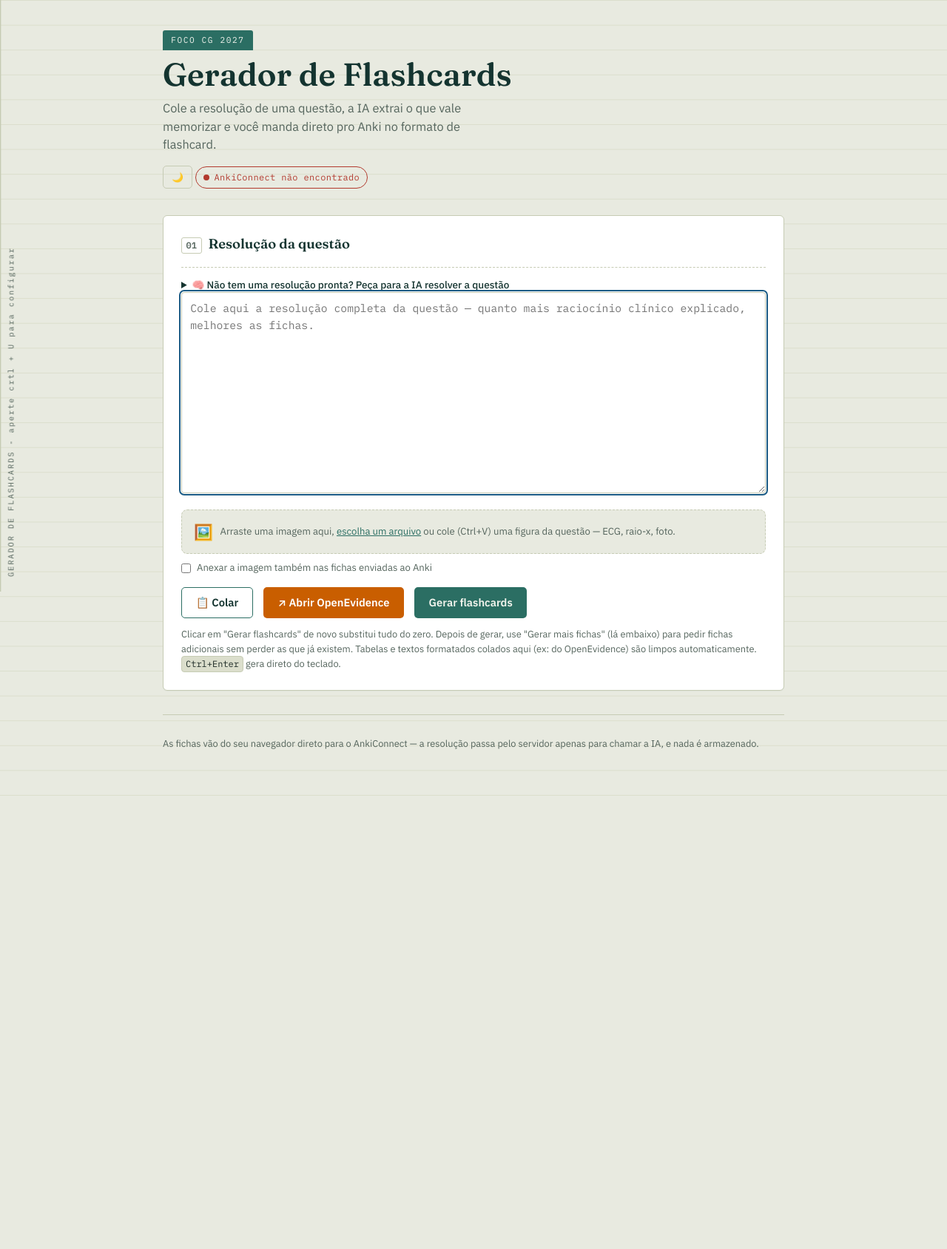
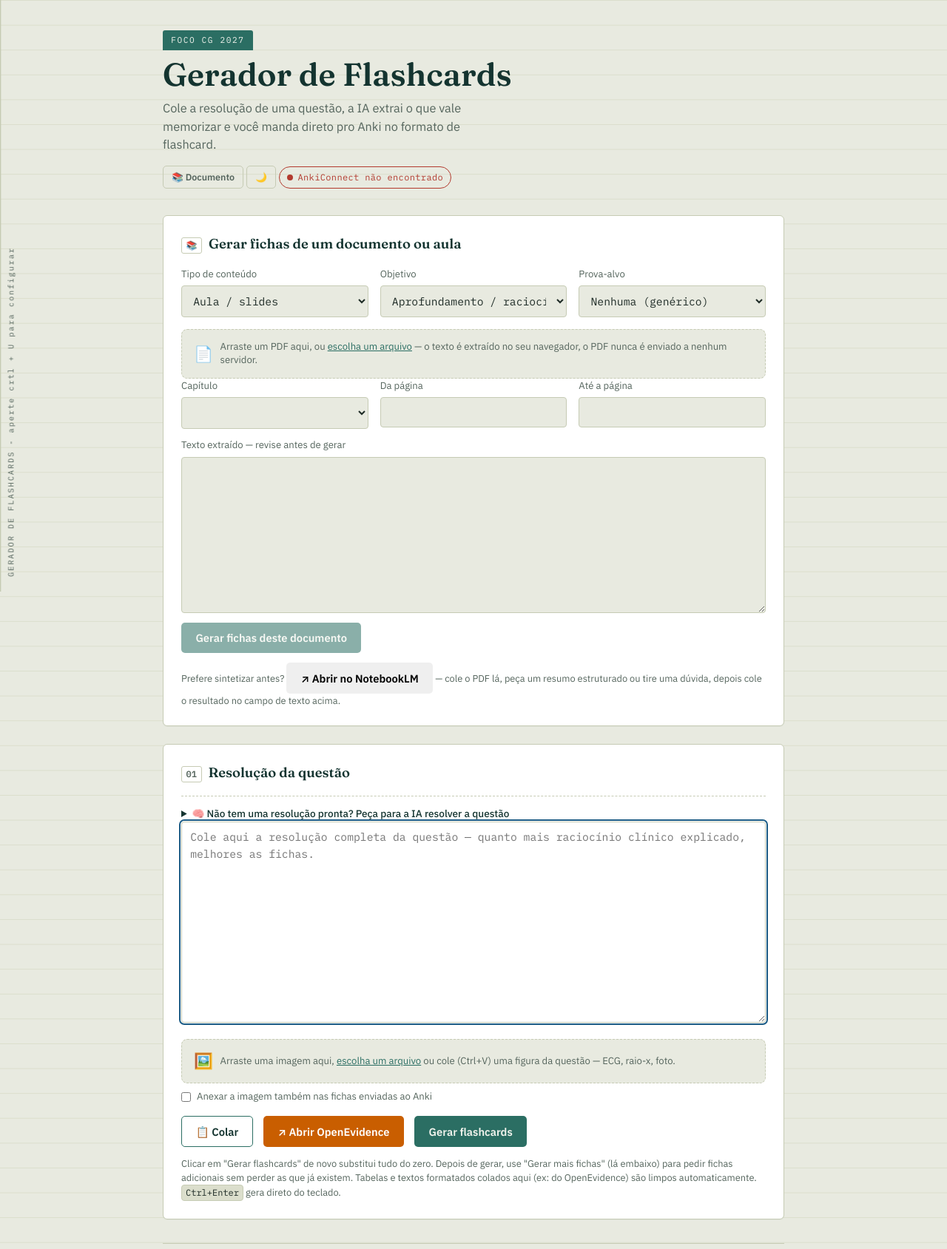
Before and after one commit to francescoconsonni/francards, a Flask app: page / in a window 1280 px wide. Shown: the top 1689 px of the page at 74% size. Before the commit the page ends 1076 px from the top, so only its background shows below. Run offline with Flask 3, Linux system fonts and the light colour scheme; lists and menus that the app fills with data are empty; some libraries are stand-ins or nearby versions.

Commit message:
Update index.html

```diff
--- a/templates/index.html
+++ b/templates/index.html
@@ -29,11 +29,82 @@
     <span class="tab">FOCO CG 2027</span>
     <h1>Gerador&nbsp;de Flashcards</h1>
     <p class="sub">Cole a resolução de uma questão, a IA extrai o que vale memorizar e você manda direto pro Anki no formato de flashcard.</p>
+    <button id="docModeToggleBtn" class="btn-ghost" type="button" title="Gerar fichas a partir de um documento, aula ou capítulo de livro">📚 Documento</button>
     <button id="themeToggle" class="btn-ghost" type="button" title="Alternar tema">🌙</button>
     <span id="ankiStatus" class="status-pill" data-state="checking">verificando AnkiConnect…</span>
   </header>
 
   <main>
+    <!-- PAINEL DE DOCUMENTO/AULA — separado, oculto por padrão -->
+    <section class="panel doc-panel" id="documentPanel">
+      <h2 class="panel-title"><span class="idx">📚</span> Gerar fichas de um documento ou aula</h2>
+
+      <div class="field-grid">
+        <label class="field">
+          <span>Tipo de conteúdo</span>
+          <select id="docTipoConteudo">
+            <option value="aula">Aula / slides</option>
+            <option value="livro">Capítulo de livro</option>
+            <option value="diretriz">UpToDate / diretriz</option>
+          </select>
+        </label>
+        <label class="field">
+          <span>Objetivo</span>
+          <select id="docObjetivo">
+            <option value="aprofundamento">Aprofundamento / raciocínio</option>
+            <option value="revisao">Revisão ampla</option>
+            <option value="protocolo">Fixação de protocolo/número</option>
+            <option value="caso-clinico">Estilo caso clínico</option>
+          </select>
+        </label>
+        <label class="field">
+          <span>Prova-alvo</span>
+          <select id="docProvaAlvo">
+            <option value="">Nenhuma (genérico)</option>
+            <option value="hcfmusp-acesso-direto">HCFMUSP — Acesso Direto</option>
+          </select>
+        </label>
+      </div>
+
+      <div class="image-zone doc-zone" id="docDropZone" tabindex="0">
+        <input type="file" id="docFileInput" accept="application/pdf" hidden>
+        <div class="image-zone-hint">
+          <span class="image-zone-icon">📄</span>
+          <span>Arraste um PDF aqui, ou <label class="image-zone-link" for="docFileInput">escolha um arquivo</label> — o texto é extraído no seu navegador, o PDF nunca é enviado a nenhum servidor.</span>
+        </div>
+      </div>
+
+      <div id="docChapterWrap" class="field-grid" hidden>
+        <label class="field" id="docChapterField">
+          <span id="docChapterLabel">Capítulo</span>
+          <select id="docChapterSelect"></select>
+        </label>
+        <label class="field" id="docPageStartField" hidden>
+          <span>Da página</span>
+          <input type="number" id="docPageStart" min="1">
+        </label>
+        <label class="field" id="docPageEndField" hidden>
+          <span>Até a página</span>
+          <input type="number" id="docPageEnd" min="1">
+        </label>
+      </div>
+
+      <label class="field" id="docTextWrap" hidden style="margin-top:0.8rem">
+        <span>Texto extraído — revise antes de gerar</span>
+        <textarea id="docExtractedText" rows="10"></textarea>
+      </label>
+
+      <div class="actions" style="margin-top:0.8rem">
+        <button id="docGenerateBtn" class="btn-primary" type="button" disabled>Gerar fichas deste documento</button>
+        <span id="docStatus" class="inline-status" role="status" aria-live="polite"></span>
+      </div>
+
+      <p class="hint">
+        Prefere sintetizar antes? <button id="docNotebookLmBtn" class="link-btn" type="button">↗ Abrir no NotebookLM</button>
+        — cole o PDF lá, peça um resumo estruturado ou tire uma dúvida, depois cole o resultado no campo de texto acima.
+      </p>
+    </section>
+
     <!-- CONFIGURAÇÃO AGORA É UM MENU SUSPENSO -->
     <section class="panel" id="configPanel">
       <details class="config-details">
```
